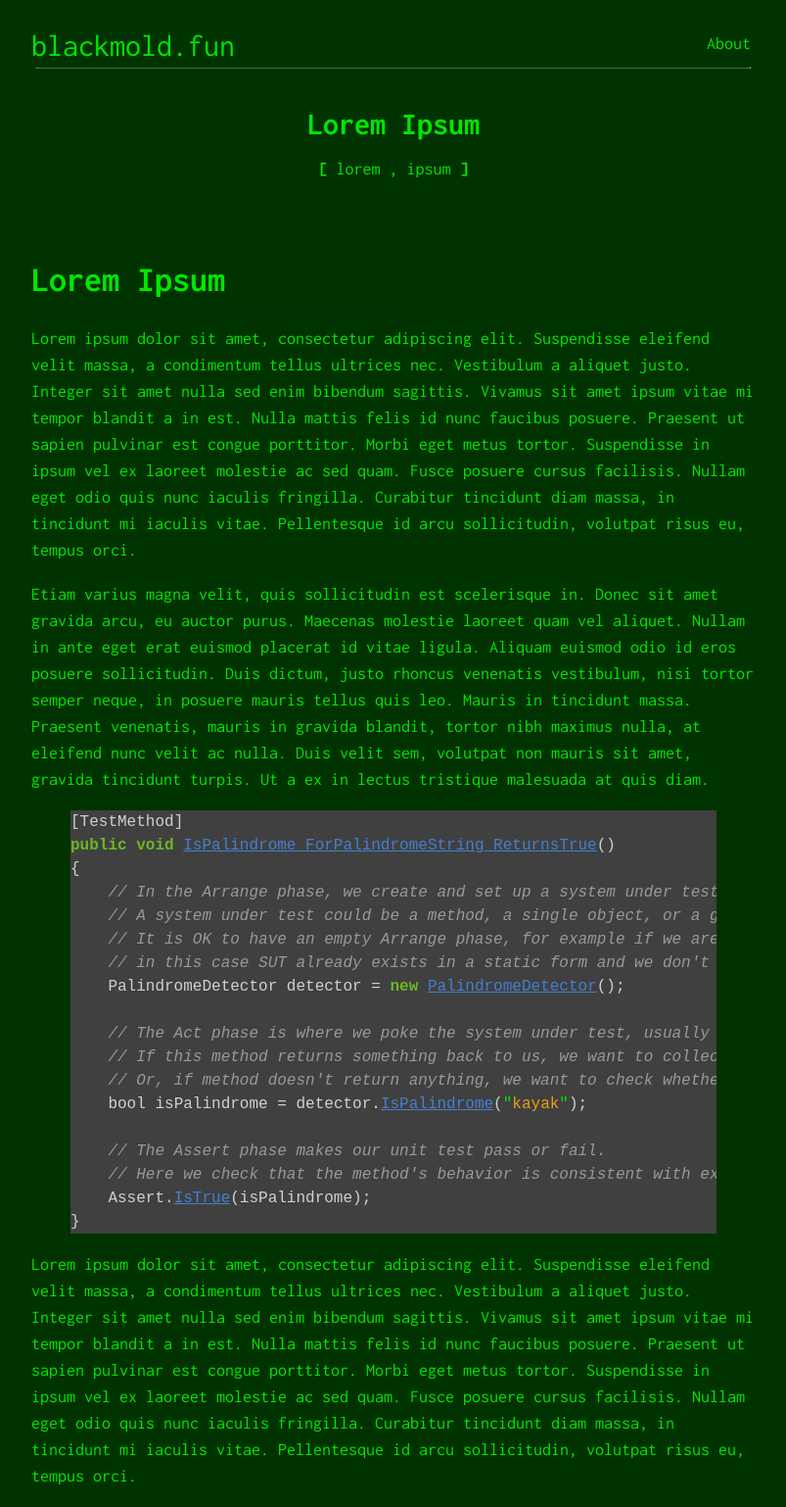
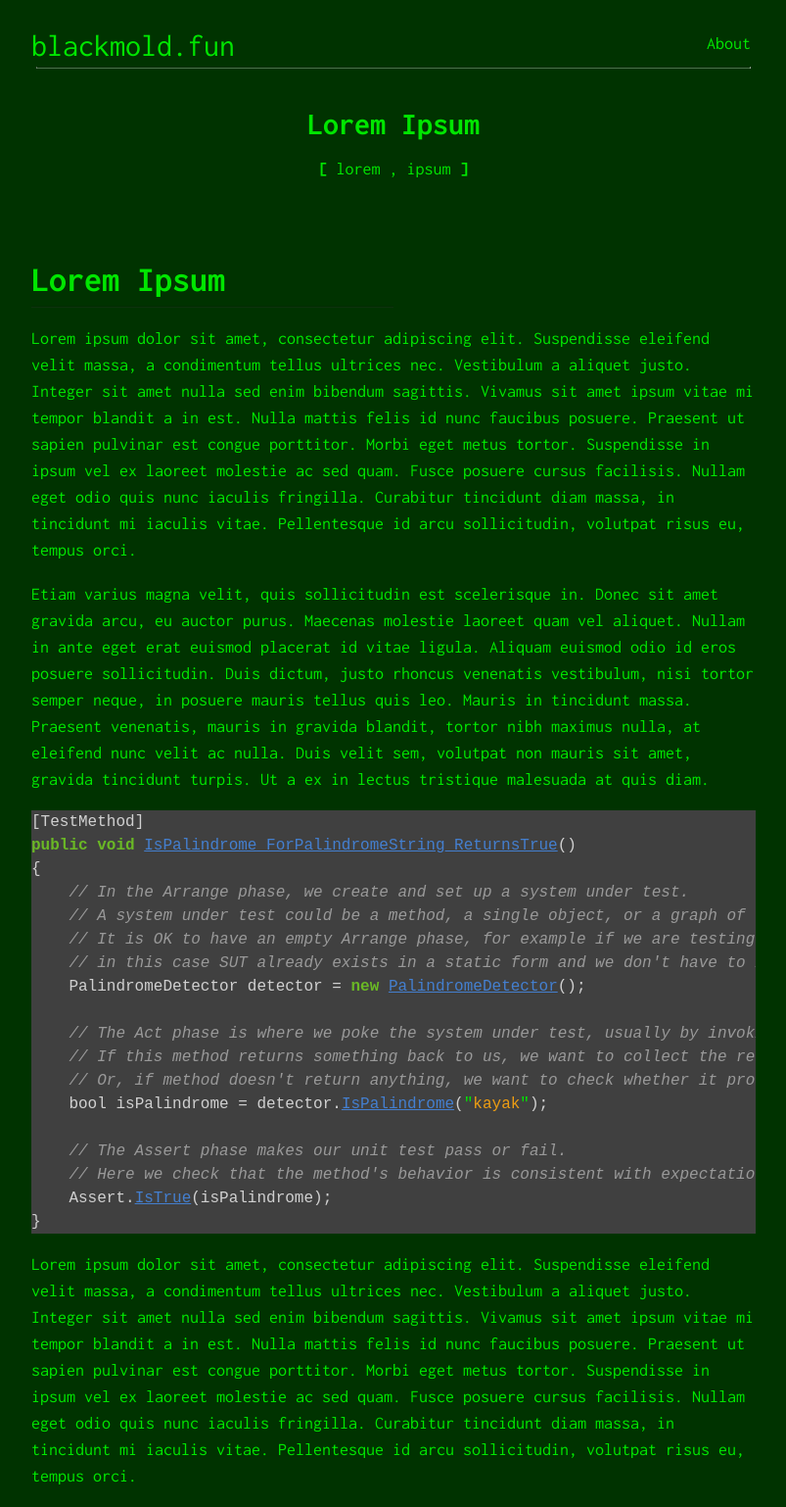
Before and after one commit to blackmold-fun/blackmold-fun.github.io, a Jekyll site: the page built from _posts/2021-03-02-welcome.md, in a window 1280 px wide. Shown: the whole page at 98% size, without its empty margins (238-1041 px from the left). Built offline with Jekyll 4.4.1, drawn with Linux system fonts in a browser that asks for light colours; nearby versions of some CDN libraries; comment, search, counter and statistics services are not loaded.

Commit message:
make code wider

```diff
--- a/css/main.scss
+++ b/css/main.scss
@@ -15,6 +15,11 @@ code,
 pre {
    overflow-x: scroll;
    scrollbar-color: #004d00 #003300;
+}
+
+.highlight {
+    margin-left: 0;
+    margin-right: 0;
 }
 
 // Basic
@@ -39,6 +44,7 @@ hr {
     border-top: 1px solid rgba(0, 0, 0, 0.1);
     border-bottom: 1px solid rgba(255, 255, 255, 0.3);
 }
+
 
 
 // code {
```
